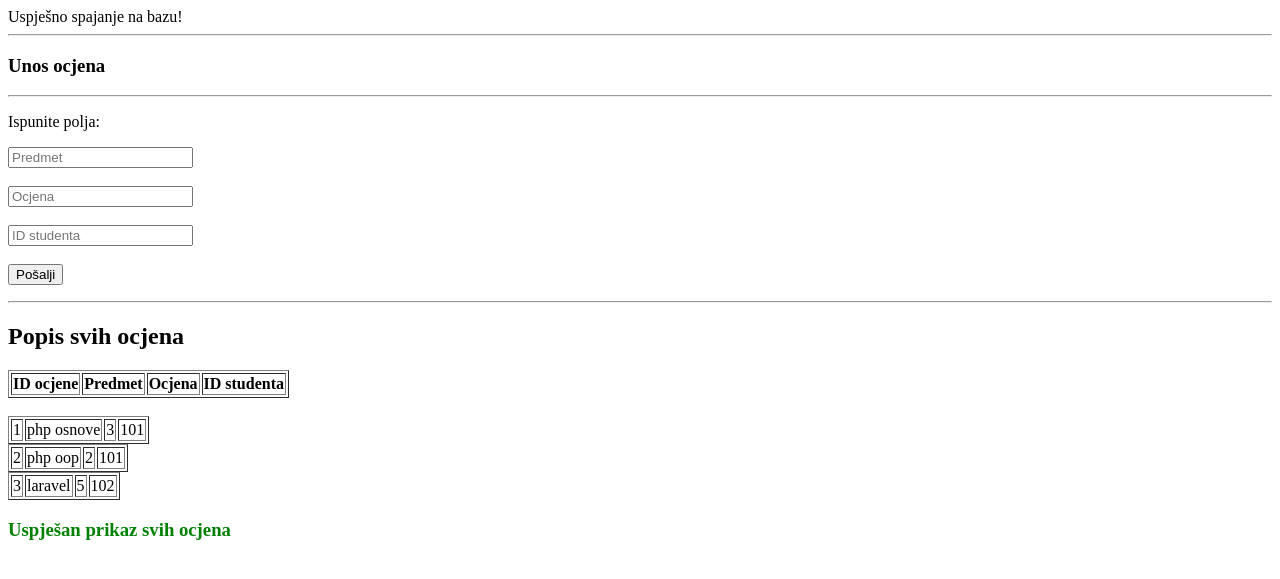
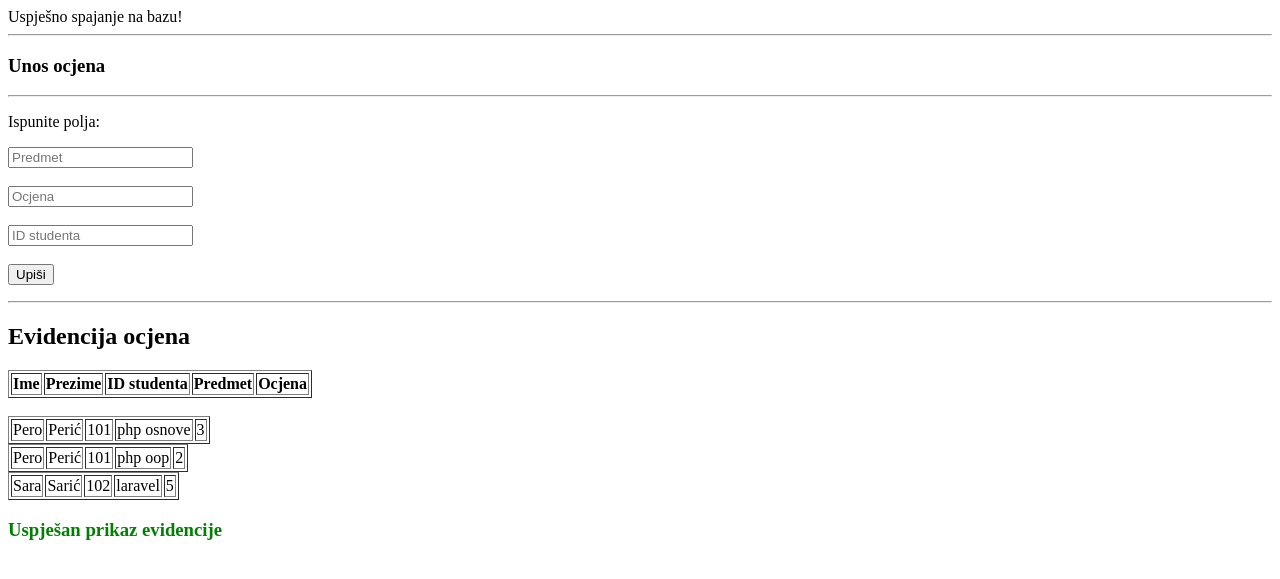
Before and after one commit to zopaj63/evidencija, a PHP site: page / in a window 1280 px wide. Shown: the top 579 px of the page. Run offline with PHP 8.4, Linux system fonts and the light colour scheme; data comes from the database, SQL or seed files in the repository; both versions use the stored data as it was after the commit; lists and menus that the app fills with data are empty.

Commit message:
ispis tablice evidencija ocjena

```diff
--- a/Controller.php
+++ b/Controller.php
@@ -37,12 +37,18 @@ class EvidencijaController
 
 
 
-    // prikaz svih korisnika iz baze
+    // prikaz svih ocjena iz baze
     public function prikaziSveOcjene()
     {
         $sve_ocjene=$this->model->dohvatiSveOcjene()->fetchAll(PDO::FETCH_ASSOC);
         $this->view->prikaziOcjene($sve_ocjene);
-        $message_good="Uspješan prikaz svih korisnika!";
+    }
+
+    // prikaz evidencije iz baze
+    public function prikaziEvidencija()
+    {
+        $evidencija=$this->model->dohvatiEvidencija()->fetchAll(PDO::FETCH_ASSOC);
+        $this->view->prikaziEvidencija($evidencija);
     }
 
     // obrada forme za upis ocjene
--- a/Model.php
+++ b/Model.php
@@ -49,6 +49,15 @@ class OcjenaModel
 
     }
 
+    // dohvat evidencije iz baze
+    public function dohvatiEvidencija()
+    {
+        $stmt=$this->conn->prepare("SELECT studenti.ime, studenti.prezime, ocjene.studenti_id, ocjene.predmet, ocjene.ocjena FROM ".$this->table." INNER JOIN studenti ON ".$this->table.".studenti_id=studenti.id");
+        $stmt->execute();
+        return $stmt;
+
+    }
+
 
 
 
--- a/View.php
+++ b/View.php
@@ -16,13 +16,13 @@ class OcjenaView
                 <input type="number" name ="ocjena" placeholder="Ocjena" required><br><br>
                 <input type="number" name ="studenti_id" placeholder="ID studenta" required><br><br>
 
-                <input type="submit" value="Pošalji">
+                <input type="submit" value="Upiši">
             </form>
             <hr>
         ';
     }
 
-    // ispis svih ocjena iz baze, radi kontrole funkcionalnosti
+    // ispis svih ocjena iz baze
     public function prikaziOcjene($sve_ocjene)
     {
         echo "<h2>Popis svih ocjena</h2>";
@@ -48,6 +48,34 @@ class OcjenaView
         }
     }
 
+        // ispis evidencije iz baze
+        public function prikaziEvidencija($evidencija)
+        {
+            echo "<h2>Evidencija ocjena</h2>";
+            echo "<table border=1>
+            <tr>
+                <th>Ime</th>
+                <th>Prezime</th>
+                <th>ID studenta</th>
+                <th>Predmet</th>
+                <th>Ocjena</th>
+            </tr>
+            </table><br>";
+
+            foreach($evidencija as $ev)
+            {
+                echo "<table border=1>
+                <tr>
+                    <td>{$ev['ime']}</td>
+                    <td>{$ev['prezime']}</td>
+                    <td>{$ev['studenti_id']}</td>
+                    <td>{$ev['predmet']}</td>
+                    <td>{$ev['ocjena']}</td>
+                </tr>
+                </table>";
+            }
+        }
+
 
 }
 
--- a/index.php
+++ b/index.php
@@ -34,9 +34,13 @@
     $controller=new EvidencijaController($model, $view);
 
 
-    // ispis ocjena
-    $controller->prikaziSveOcjene();
-    $message_good="Uspješan prikaz svih ocjena";
+    // ispis svih ocjena
+    //$controller->prikaziSveOcjene();
+    //$message_good="Uspješan prikaz svih ocjena";
+
+    // ispis evidencije
+    $controller->prikaziEvidencija();
+    $message_good="Uspješan prikaz evidencije";
 
 
 ?>
```
Also changed, not shown: evidencija.sql (added, +106 -0 lines).
